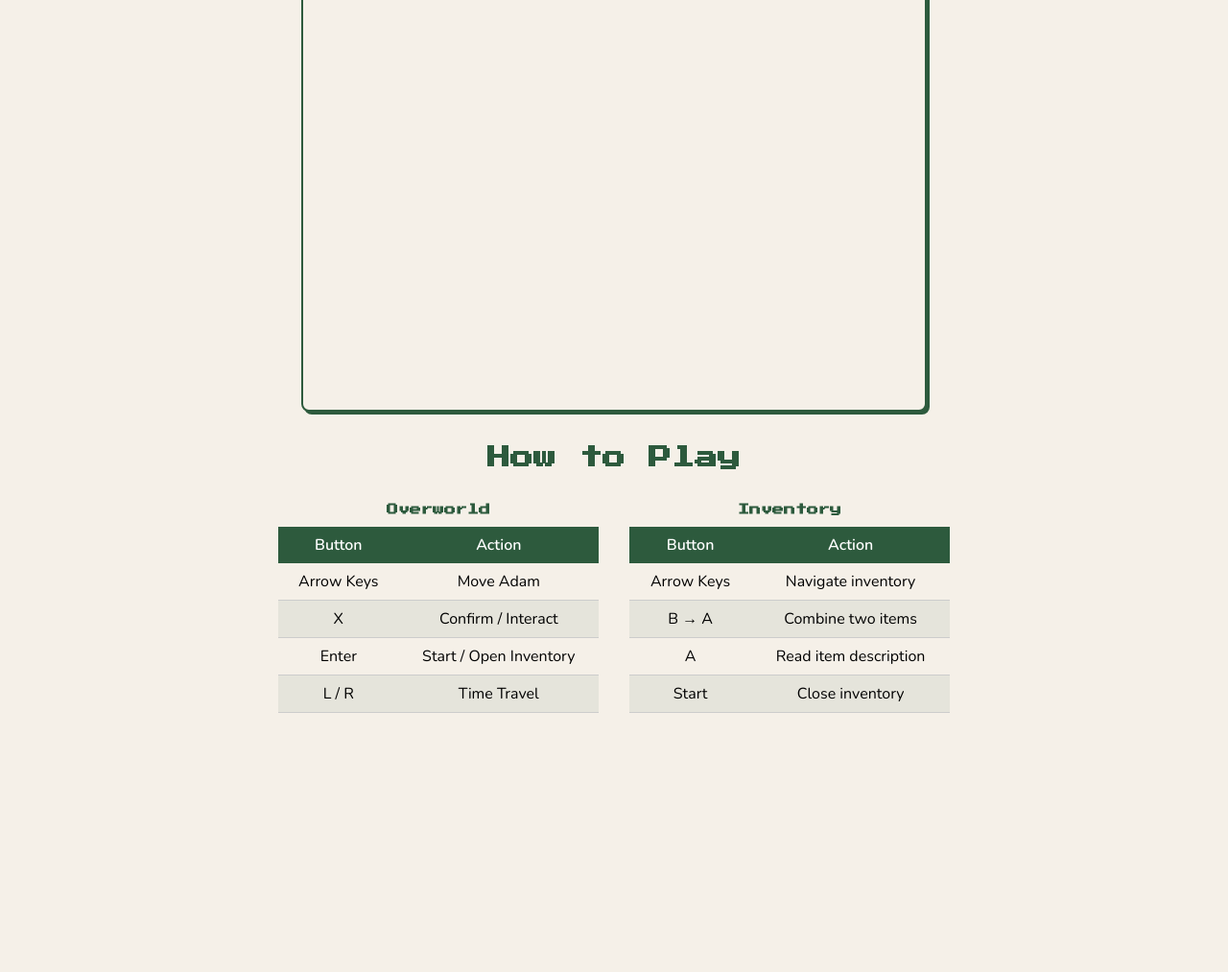
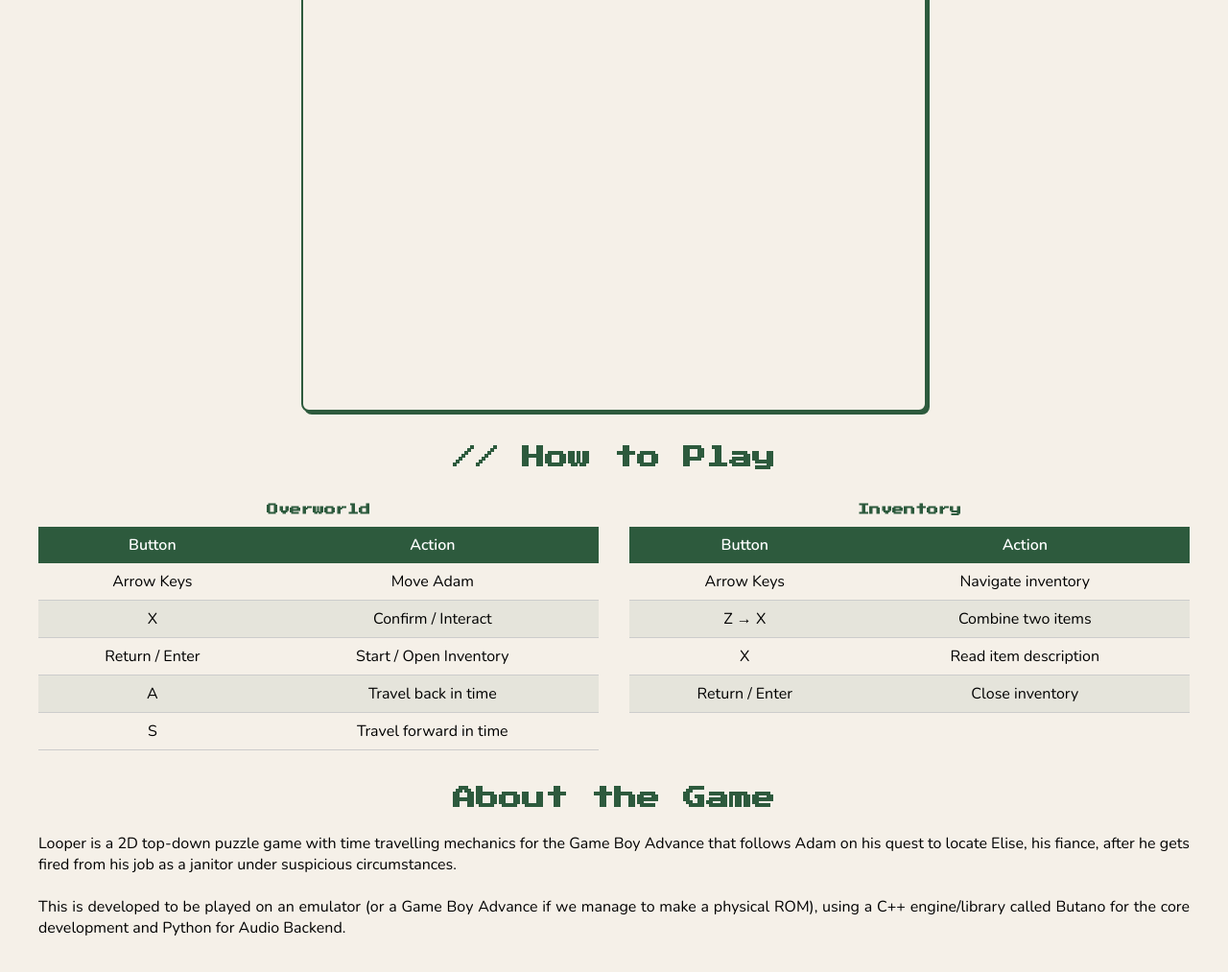
Before and after one commit to Jsk07211/looper-emulator, a plain HTML site: page docs/index.html in a window 1280 px wide. Shown: the part 141-1154 px from the top of the page at 96% size. Before the commit the page ends 916 px from the top, so only its background shows below. Drawn offline with nearby package versions, Linux system fonts and the light colour scheme; no server answers.

Commit message:
fix control; add descriptions

```diff
--- a/docs/css/styles.css
+++ b/docs/css/styles.css
@@ -65,7 +65,7 @@ p.subtitle {
 
 /** CONTROL SECTION **/
 .controls {
-    max-width: 700px;
+    max-width: 1200px;
     margin: 2rem auto;
     padding: 0 1rem;
 }
@@ -114,3 +114,15 @@ p.subtitle {
 .controls tr:nth-child(even) td {
     background-color: rgba(45, 90, 61, 0.08);
 }
+
+/** ABOUT SECTION **/
+hr {
+    border-color: var(--green);
+}
+
+p.description {
+    font-family: 'Nunito', sans-serif;
+    text-align: justify;
+}
+
+/** THE TEAM SECTION **/
--- a/docs/index.html
+++ b/docs/index.html
@@ -45,7 +45,7 @@
     </div>
 
     <section class="controls">
-        <h2>How to Play</h2>
+        <h2>// How to Play</h2>
 
         <div class="mapping-tables">
             <div class="mapping-group">
@@ -67,12 +67,15 @@
                             <td>Confirm / Interact</td>
                         </tr>
                         <tr>
-                            <td>Enter</td>
+                            <td>Return / Enter</td>
                             <td>Start / Open Inventory</td>
                         </tr>
                         <tr>
-                            <td>L / R</td>
-                            <td>Time Travel</td>
+                            <td>A</td>
+                            <td>Travel back in time</td>
+                        </tr>
+                            <td>S</td>
+                            <td>Travel forward in time</td>
                         </tr>
                     </tbody>
                 </table>
@@ -93,21 +96,33 @@
                             <td>Navigate inventory</td>
                         </tr>
                         <tr>
-                            <td>B → A</td>
+                            <td>Z → X</td>
                             <td>Combine two items</td>
                         </tr>
                         <tr>
-                            <td>A</td>
+                            <td>X</td>
                             <td>Read item description</td>
                         </tr>
                         <tr>
-                            <td>Start</td>
+                            <td>Return / Enter</td>
                             <td>Close inventory</td>
                         </tr>
                     </tbody>
                 </table>
             </div>
         </div>
+        <br>
+        <!-- <hr class="looper-divider"> -->
+        <header>
+            <h2>About the Game</h2>
+            <p class="description">
+                Looper is a 2D top-down puzzle game with time travelling mechanics for the Game Boy Advance that follows Adam on his quest to locate Elise, his fiance, after he gets fired from his job as a janitor under suspicious circumstances.
+                <br><br>
+                This is developed to be played on an emulator (or a Game Boy Advance if we manage to make a physical ROM), using a C++ engine/library called Butano for the core development and Python for Audio Backend.
+                <br><br>
+
+            </p>
+        </header>
     </section>
 
 </body>
```
